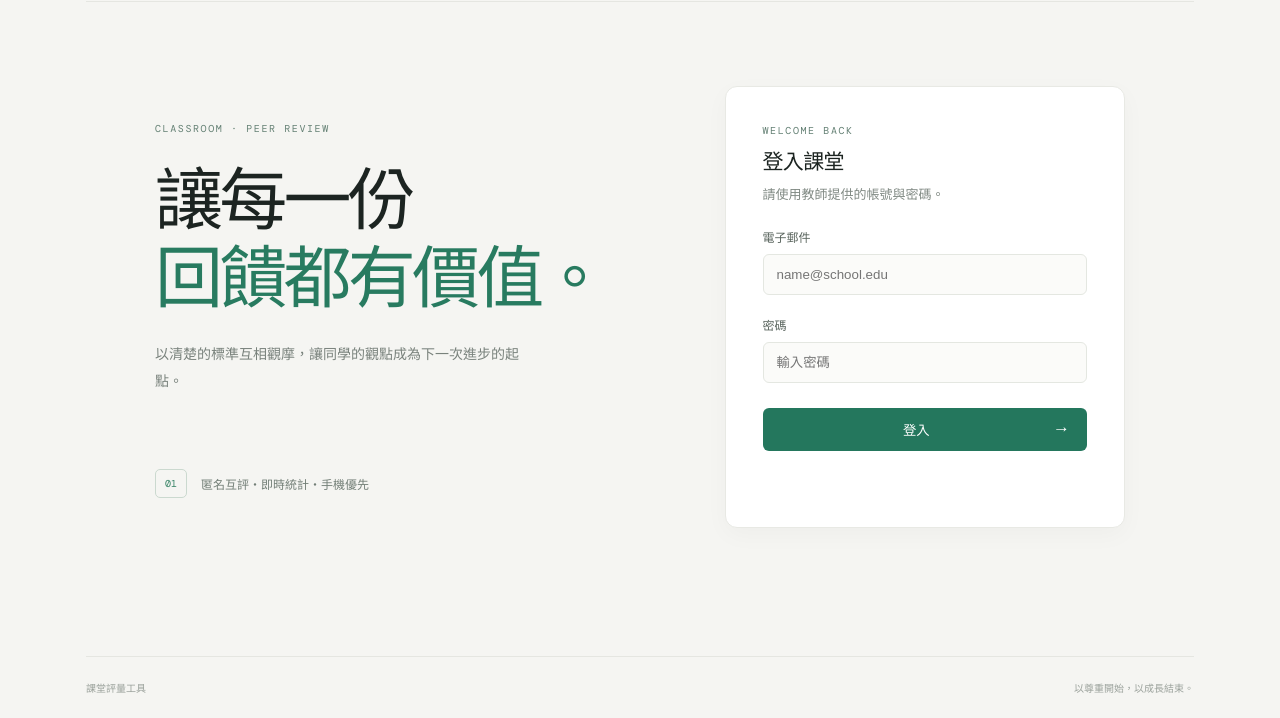
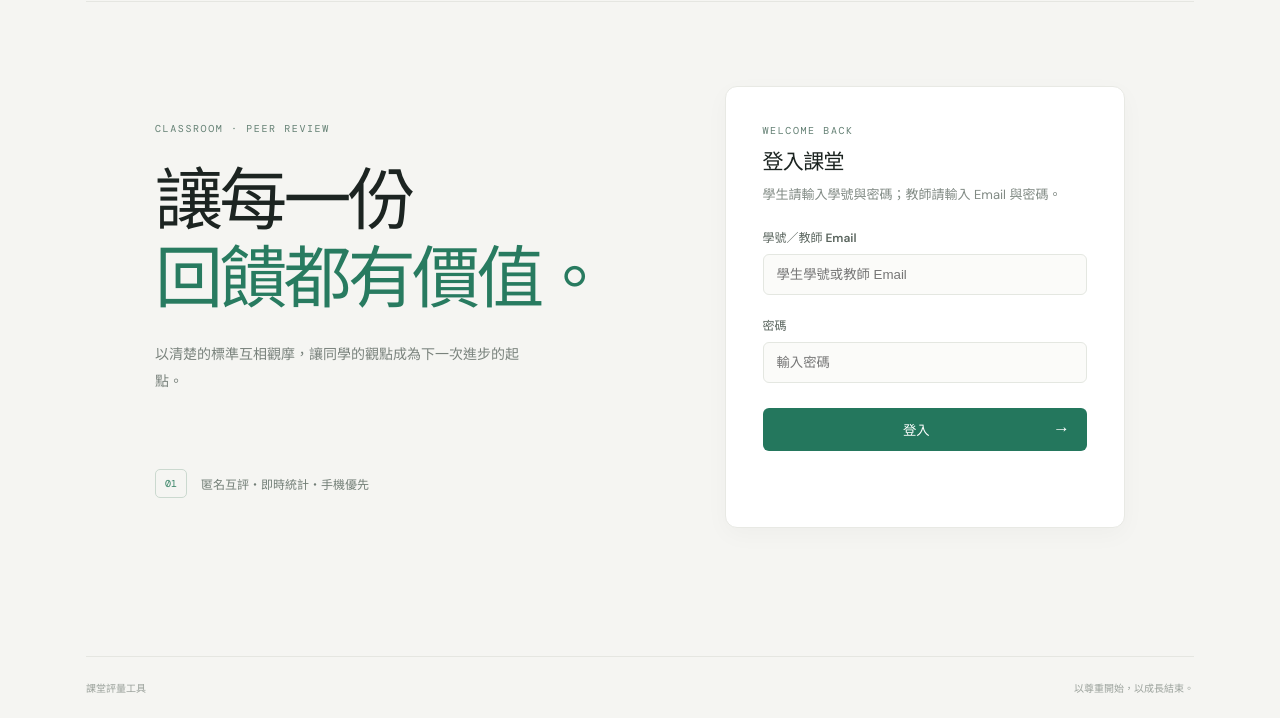
Before and after one commit to jamesjangncku/peer-review-classroom, a website: page index.html in a window 1280 px wide. Shown: the part 82-800 px from the top of the page. Drawn offline with nearby package versions, Linux system fonts and the light colour scheme; no server answers.

Commit message:
Support student ID and teacher email login

```diff
--- a/index.html
+++ b/index.html
@@ -11,7 +11,7 @@
     <main>
       <section id="login-view" class="login-layout">
         <div class="intro"><span class="eyebrow">CLASSROOM · PEER REVIEW</span><h1>讓每一份<br><em>回饋都有價值。</em></h1><p>以清楚的標準互相觀摩，讓同學的觀點成為下一次進步的起點。</p><div class="intro-note"><span>01</span><span>匿名互評・即時統計・手機優先</span></div></div>
-        <form id="login-form" class="card login-card"><div class="card-kicker">WELCOME BACK</div><h2>登入課堂</h2><p class="muted">請使用教師提供的帳號與密碼。</p><label>電子郵件<input id="email" type="email" autocomplete="username" placeholder="name@school.edu" required></label><label>密碼<input id="password" type="password" autocomplete="current-password" placeholder="輸入密碼" required></label><button class="primary full" type="submit">登入 <span>→</span></button><p id="login-error" class="error" role="alert"></p><div id="demo-hint" class="demo-hint hidden">尚未設定 Firebase。<button id="demo-login" type="button" class="text-button">開啟預覽模式</button>可先試用介面。</div></form>
+        <form id="login-form" class="card login-card"><div class="card-kicker">WELCOME BACK</div><h2>登入課堂</h2><p class="muted">學生請輸入學號與密碼；教師請輸入 Email 與密碼。</p><label>學號／教師 Email<input id="email" type="text" autocapitalize="none" spellcheck="false" autocomplete="username" placeholder="學生學號或教師 Email" required></label><label>密碼<input id="password" type="password" autocomplete="current-password" placeholder="輸入密碼" required></label><button class="primary full" type="submit">登入 <span>→</span></button><p id="login-error" class="error" role="alert"></p><div id="demo-hint" class="demo-hint hidden">尚未設定 Firebase。<button id="demo-login" type="button" class="text-button">開啟預覽模式</button>可先試用介面。</div></form>
       </section>
       <section id="student-view" class="hidden">
         <div class="page-heading"><div><div class="eyebrow">STUDENT WORKSPACE</div><h1>同儕互評</h1><p class="muted">仔細觀察，給出具體而友善的回饋。</p></div><span id="student-name" class="user-chip"></span></div><div id="student-content"></div>
```
